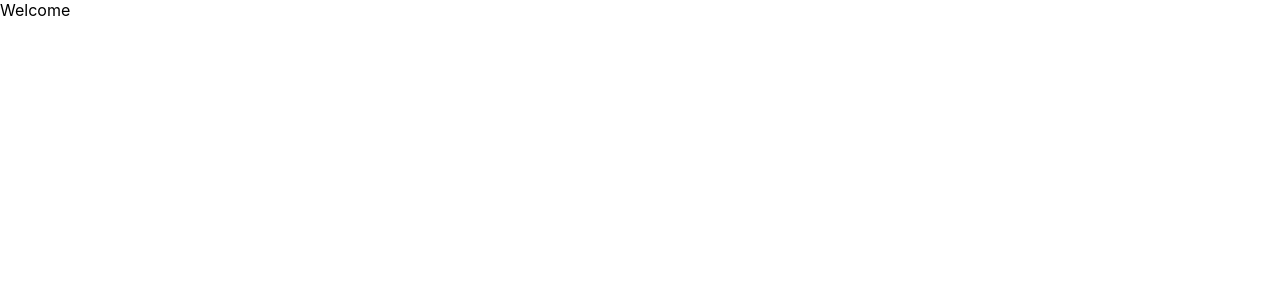
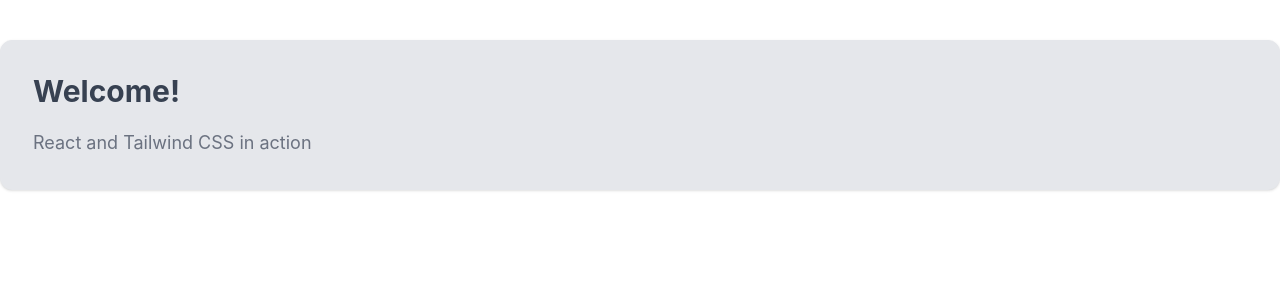
Before and after one commit to sbcodes90/Health-App, a React (Create React App) app in the folder my-app/: page / in a window 1280 px wide. Shown: the top 300 px of the page. Built offline with nearby package versions, Linux system fonts and the light colour scheme.

Commit message:
install typescript

```diff
--- a/my-app/package.json
+++ b/my-app/package.json
@@ -39,5 +39,10 @@
       "last 1 firefox version",
       "last 1 safari version"
     ]
+  },
+  "devDependencies": {
+    "autoprefixer": "^10.4.14",
+    "postcss": "^8.4.24",
+    "tailwindcss": "^3.3.2"
   }
 }
--- /dev/null
+++ b/my-app/postcss.config.js
@@ -0,0 +1,6 @@
+module.exports = {
+  plugins: {
+    tailwindcss: {},
+    autoprefixer: {},
+  },
+}
--- a/my-app/src/components/Welcome.tsx
+++ b/my-app/src/components/Welcome.tsx
@@ -2,6 +2,13 @@
 
 export const Welcome = () => {
   return (
-    <div>Welcome</div>
+    <div className="container mx-auto bg-gray-200 rounded-xl shadow border p-8 m-10">
+    <p className="text-3xl text-gray-700 font-bold mb-5">
+      Welcome!
+    </p>
+    <p className="text-gray-500 text-lg">
+      React and Tailwind CSS in action
+    </p>
+  </div>
   )
 }
--- a/my-app/src/index.css
+++ b/my-app/src/index.css
@@ -1,3 +1,7 @@
+@tailwind base;
+@tailwind components;
+@tailwind utilities;
+
 body {
   margin: 0;
   font-family: -apple-system, BlinkMacSystemFont, 'Segoe UI', 'Roboto', 'Oxygen',
--- /dev/null
+++ b/my-app/tailwind.config.js
@@ -0,0 +1,10 @@
+/** @type {import('tailwindcss').Config} */
+module.exports = {
+  content: [
+    "./src/**/*.{js,jsx,ts,tsx}",
+  ],
+  theme: {
+    extend: {},
+  },
+  plugins: [],
+}
```
Also changed, not shown: 1 other file (tests, documents, lock files or other folders).
